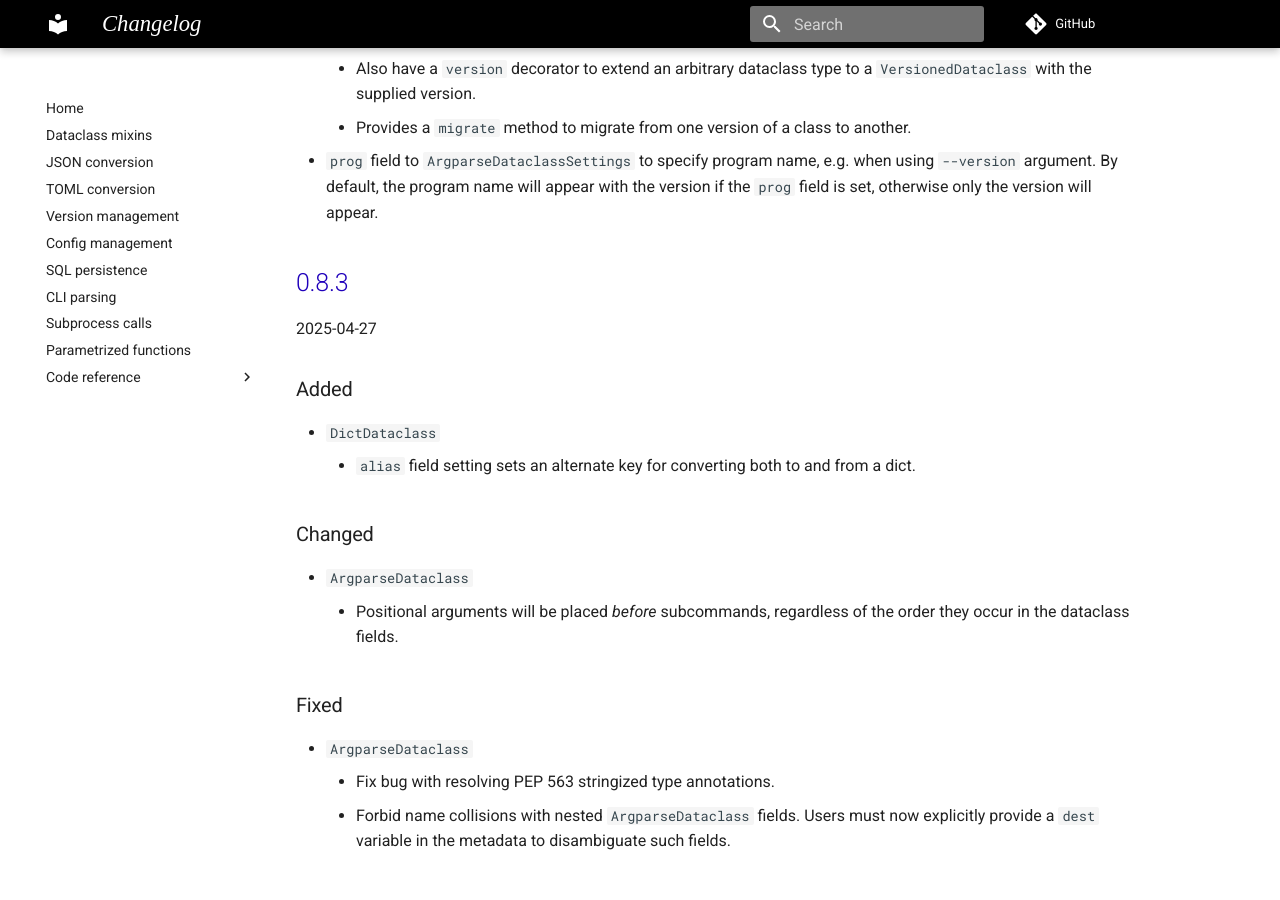
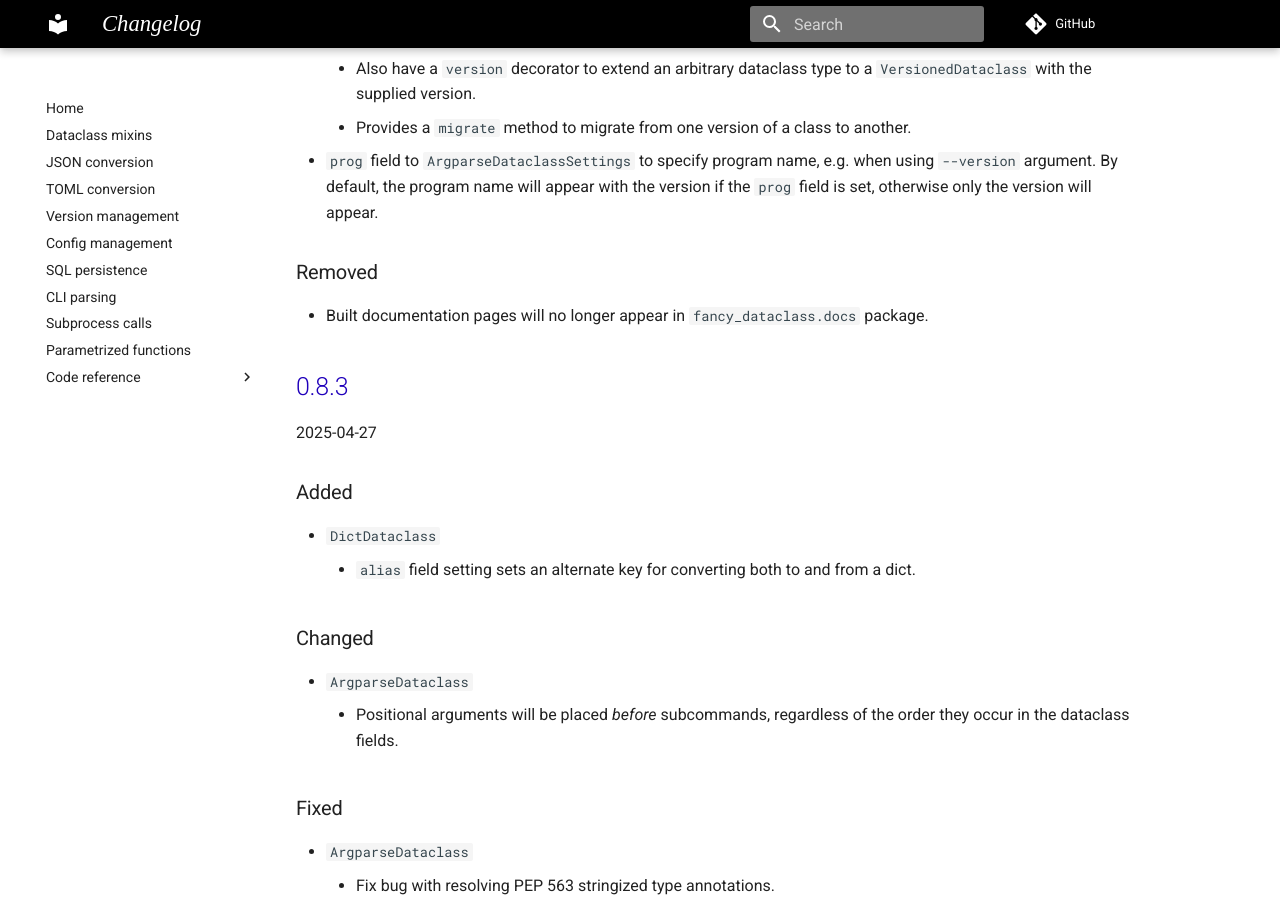
Before and after one commit to jeremander/fancy-dataclass, an MkDocs documentation site: the page built from docs/CHANGELOG.md, in a window 1280 px wide and 900 px high, scrolled down 429 px. Built offline with MkDocs 1.6.1 and Material for MkDocs 9.7.7, drawn with Linux system fonts in a browser that asks for light colours; comment, search, counter and statistics services are not loaded.

Commit message:
docs: update CHANGELOG

```diff
--- a/docs/CHANGELOG.md
+++ b/docs/CHANGELOG.md
@@ -24,6 +24,10 @@ Types of changes:
     - Also have a `version` decorator to extend an arbitrary dataclass type to a `VersionedDataclass` with the supplied version.
     - Provides a `migrate` method to migrate from one version of a class to another.
 - `prog` field to `ArgparseDataclassSettings` to specify program name, e.g. when using `--version` argument. By default, the program name will appear with the version if the `prog` field is set, otherwise only the version will appear.
+
+### Removed
+
+- Built documentation pages will no longer appear in `fancy_dataclass.docs` package.
 
 ## [0.8.3]
 
```
